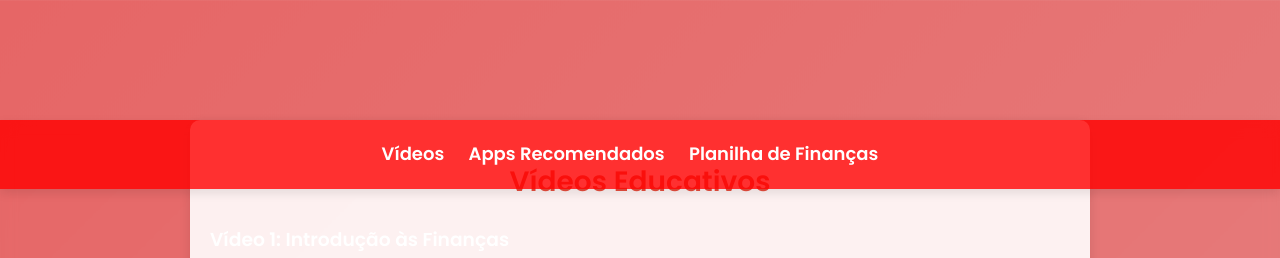
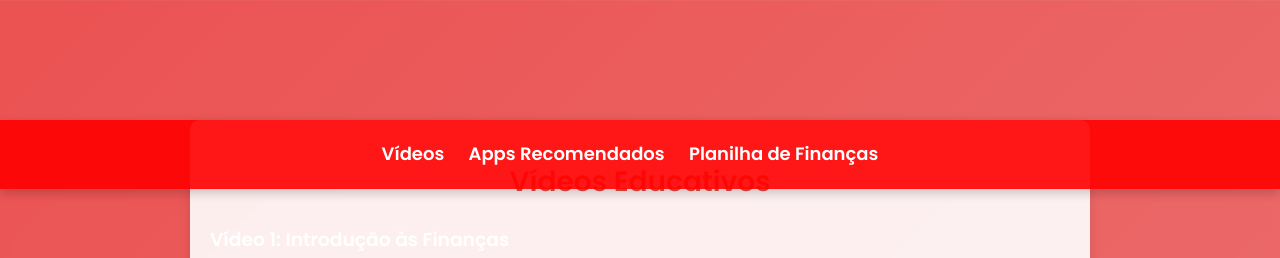
Before and after one commit to TBarroso81/mibbisfinancasprojeto, a plain HTML site: page index.html in a window 1280 px wide. Shown: the top 258 px of the page. Drawn offline with Linux system fonts and the light colour scheme; placeholder pictures from the web are drawn by us.

Commit message:
Update style.css

```diff
--- a/style.css
+++ b/style.css
@@ -8,21 +8,22 @@
 /* Estilo geral do corpo */
 body {
   font-family: 'Poppins', sans-serif;
-  background: linear-gradient(135deg, rgba(255, 0, 0, 0.5), rgba(255, 100, 100, 0.5)), url('https://via.placeholder.com/1500x800'); /* Degrade com imagem de fundo */
+  background: linear-gradient(135deg, rgba(255, 0, 0, 0.6), rgba(255, 100, 100, 0.6)), url('https://via.placeholder.com/1500x800'); /* Degrade com imagem de fundo */
   background-size: cover;
   background-position: center;
   color: #fff;
   line-height: 1.6;
-  margin-top: 30px;
-  backdrop-filter: blur(8px); /* Adiciona o efeito de desfoque */
+  margin-top: 50px; /* Ajusta a margem superior */
+  backdrop-filter: blur(5px); /* Adiciona o efeito de desfoque */
 }
 
+/* Barra de navegação superior */
 header {
-  background-color: rgba(255, 0, 0, 0.8); /* Vermelho transparente */
+  background-color: rgba(255, 0, 0, 0.9); /* Vermelho forte */
   color: #fff;
   padding: 20px 0;
   text-align: center;
-  box-shadow: 0 4px 10px rgba(0, 0, 0, 0.1);
+  box-shadow: 0 4px 10px rgba(0, 0, 0, 0.2);
   position: fixed;
   width: 100%;
   top: 0;
@@ -33,6 +34,7 @@ header {
 
 header nav ul {
   list-style-type: none;
+  padding: 0;
 }
 
 header nav ul li {
@@ -93,6 +95,7 @@ header nav ul li a:hover {
 
 .video-card iframe {
   border-radius: 10px;
+  max-width: 100%; /* Garante que o vídeo ocupe toda a largura disponível */
 }
 
 /* Estilo dos botões */
@@ -123,7 +126,7 @@ header nav ul li a:hover {
 footer {
   text-align: center;
   padding: 20px;
-  background-color: rgba(255, 0, 0, 0.8); /* Vermelho transparente */
+  background-color: rgba(255, 0, 0, 0.9); /* Vermelho forte */
   color: #fff;
   margin-top: 30px;
   font-size: 14px;
```
